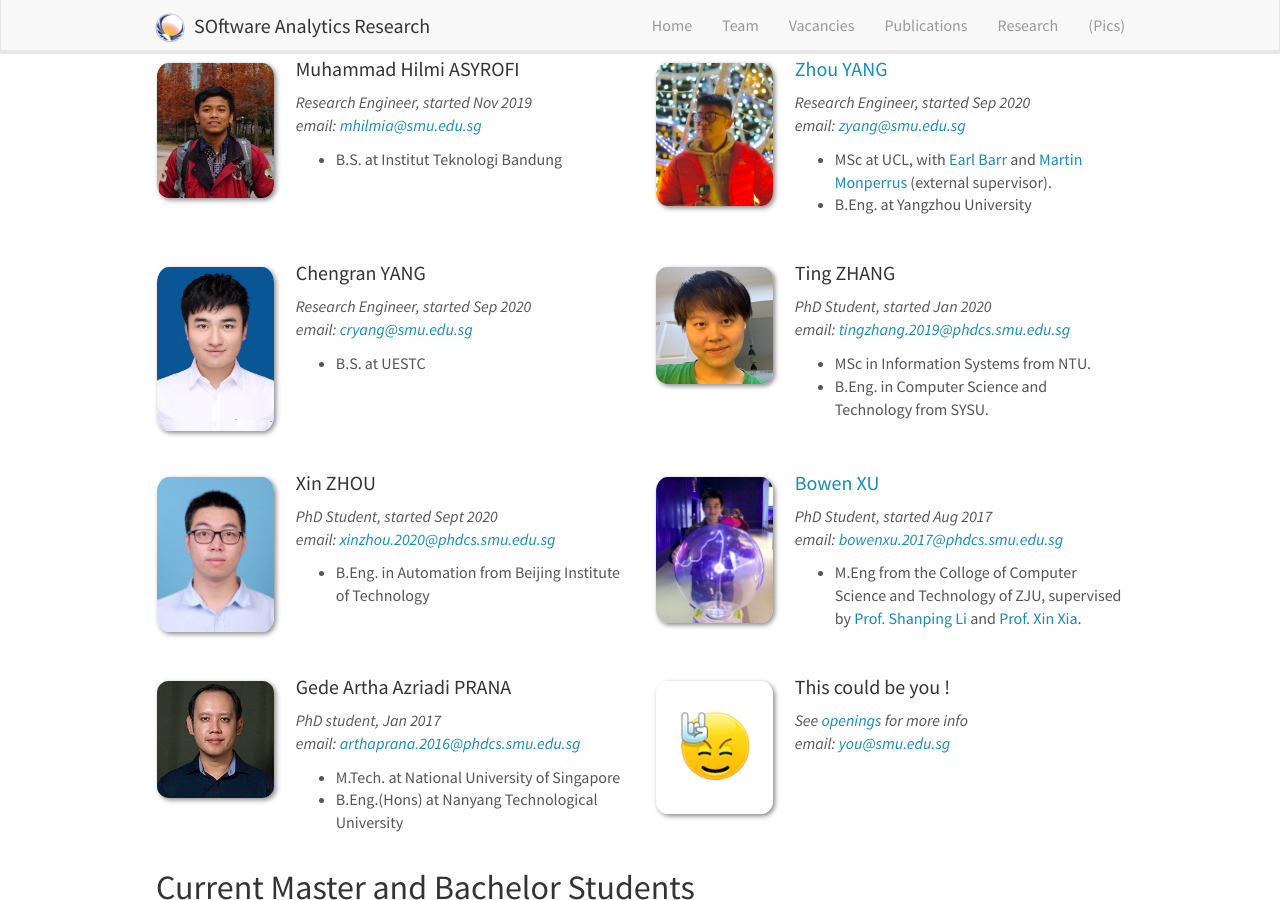
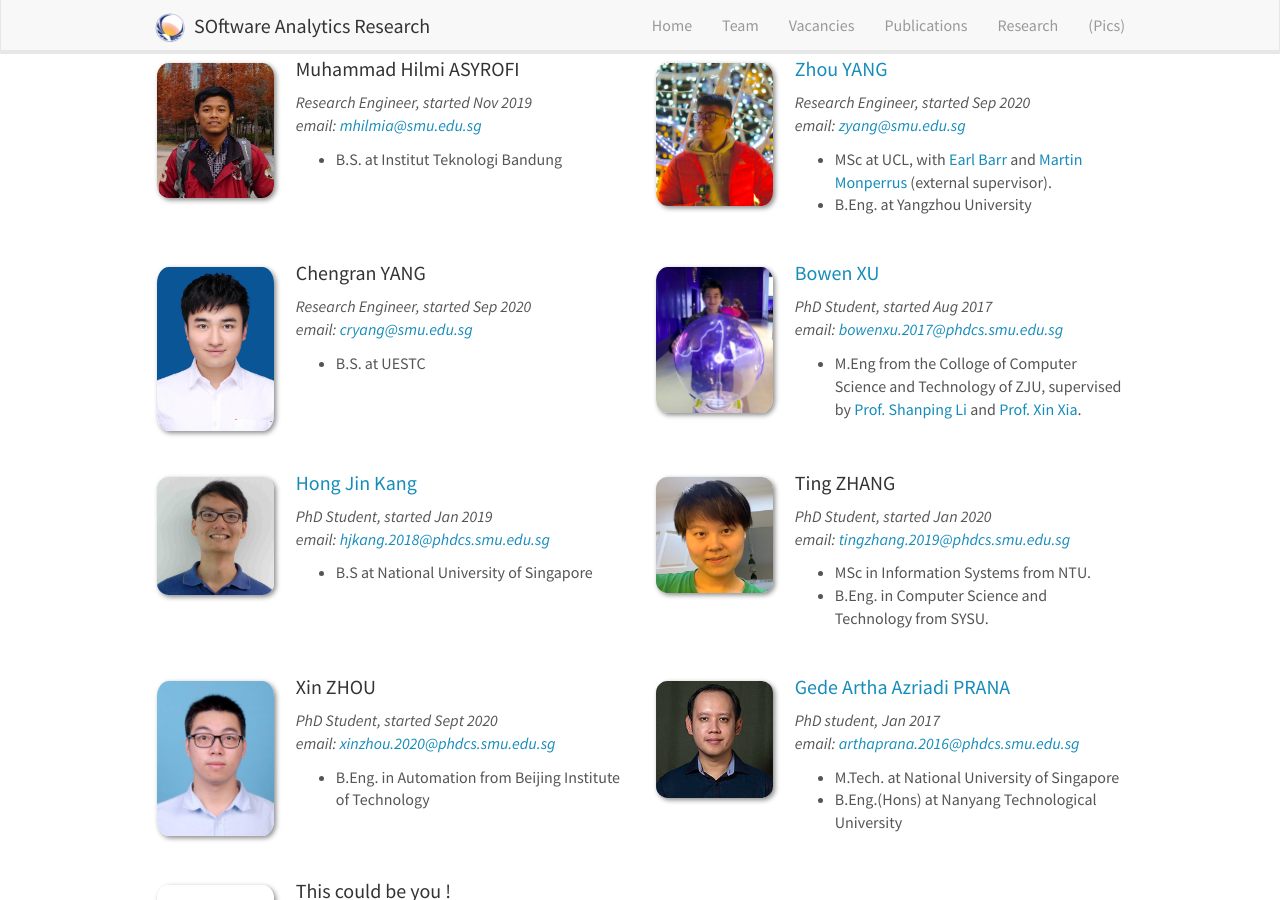
Before and after one commit to soarsmu/soarsmu.github.io, a Jekyll site: the page built from _pages/team.md, in a window 1280 px wide and 900 px high, scrolled down 415 px. Built offline with Jekyll 4.4.1, drawn with Linux system fonts in a browser that asks for light colours; nearby versions of some CDN libraries.

Commit message:
doc(team): add info for Hong Jin

```diff
--- a/_data/team_members.yml
+++ b/_data/team_members.yml
@@ -37,6 +37,23 @@
   number_educ: 1
   education1: B.S. at UESTC
 
+
+- name: <a href="http://www.bowenxu.me">Bowen XU</a>
+  photo: bowen.jpg
+  info: PhD Student, started Aug 2017
+  email: bowenxu.2017@phdcs.smu.edu.sg
+  number_educ: 1
+  education1: M.Eng from the Colloge of Computer Science and Technology of ZJU, supervised by <a href="http://www.cs.zju.edu.cn/english/redir.php?catalog_id=103927&object_id=104498">Prof. Shanping Li</a> and <a href="https://research.monash.edu/en/persons/xin-xia">Prof. Xin Xia</a>.
+
+- name: <a href="https://kanghj.github.io">Hong Jin Kang</a>
+  photo: kongjin.jpg
+  info: PhD Student, started Jan 2019
+  email: hjkang.2018@phdcs.smu.edu.sg
+  number_educ: 1
+  education1: B.S at National University of Singapore
+
+
+
 - name: Ting ZHANG
   photo: tingzhang.jpg
   info: PhD Student, started Jan 2020
@@ -54,14 +71,9 @@
 
 
 
-- name: <a href="http://www.bowenxu.me">Bowen XU</a>
-  photo: bowen.jpg
-  info: PhD Student, started Aug 2017
-  email: bowenxu.2017@phdcs.smu.edu.sg
-  number_educ: 1
-  education1: M.Eng from the Colloge of Computer Science and Technology of ZJU, supervised by <a href="http://www.cs.zju.edu.cn/english/redir.php?catalog_id=103927&object_id=104498">Prof. Shanping Li</a> and <a href="https://research.monash.edu/en/persons/xin-xia">Prof. Xin Xia</a>.
 
-- name: Gede Artha Azriadi PRANA
+
+- name: <a href="https://sites.google.com/view/gprana/">Gede Artha Azriadi PRANA</a>
   photo: Gede_Artha.jpg
   info: PhD student, Jan 2017
   email: arthaprana.2016@phdcs.smu.edu.sg
```
Also changed, not shown: images/teampic/kongjin.jpg (added), 2 other files.
